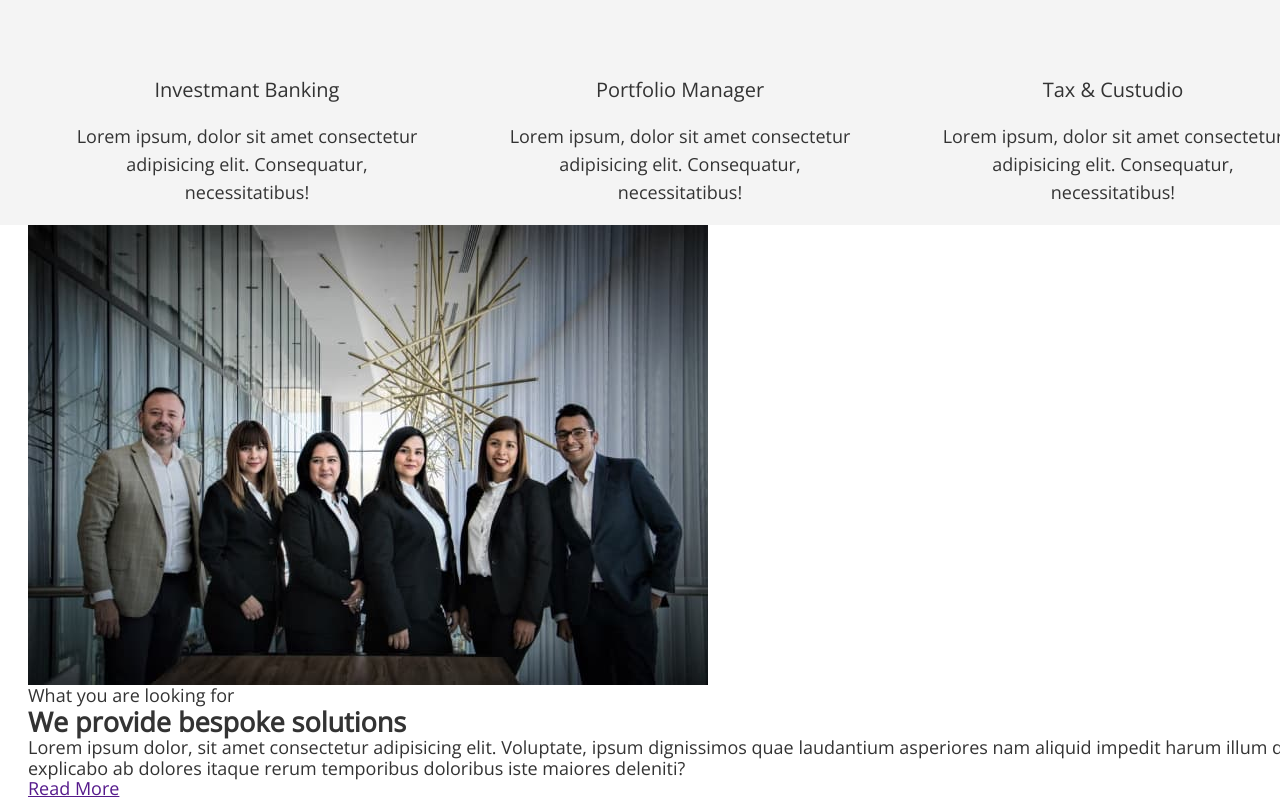
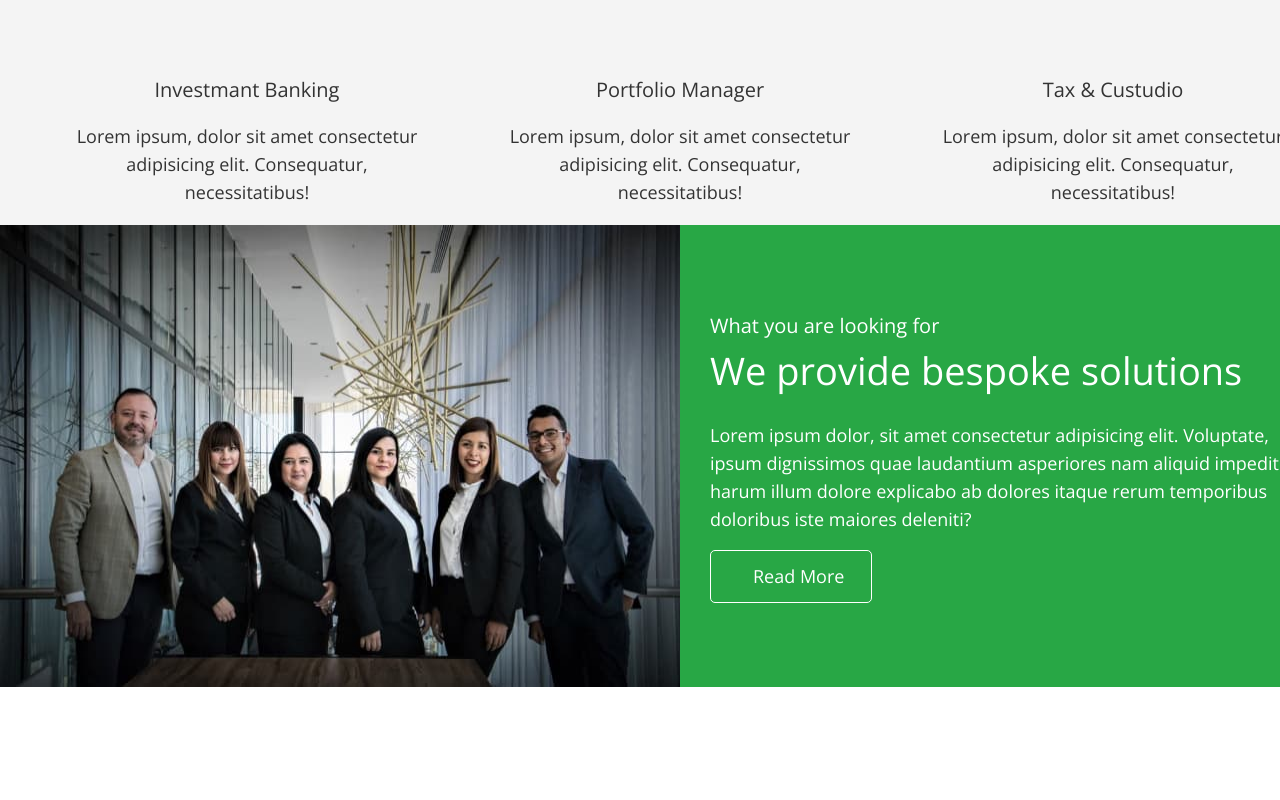
Before and after one commit to stark1269/fson-68-dmt, a plain HTML site: page index.html in a window 1280 px wide. Shown: the part 867-1667 px from the top of the page. After the commit the page ends 1554 px from the top, so only its background shows below. Drawn offline with nearby package versions, Linux system fonts and the light colour scheme.

Commit message:
add solution

```diff
--- a/css/style.css
+++ b/css/style.css
@@ -187,3 +187,47 @@ button {
   text-align: center;
   color: var(--primary-text-color);
 }
+
+/* SOLUTION */
+.solution .container {
+  padding: 0;
+  display: flex;
+}
+
+.solution-wrapper {
+  background-color: var(--accent-color);
+  padding: 84px 44px 84px 30px;
+}
+
+.solution-top-text {
+  margin-bottom: 5px;
+  font-size: 20px;
+  line-height: 1.65;
+
+  color: var(--secondary-text-color);
+}
+
+.solution-title {
+  margin-bottom: 26px;
+  font-weight: 300;
+  font-size: 38px;
+  line-height: 1.26;
+
+  color: var(--secondary-text-color);
+}
+.solution-bottom-text {
+  margin-bottom: 17px;
+  line-height: 1.56;
+
+  color: var(--secondary-text-color);
+}
+
+.solution-button {
+  display: inline-block;
+  padding: 11px 27px 12px 42px;
+  line-height: 1.56;
+  border: 1px solid var(--secondary-text-color);
+  border-radius: 5px;
+
+  color: var(--secondary-text-color);
+}
--- a/index.html
+++ b/index.html
@@ -99,6 +99,7 @@
             width="680"
             height="460"
           />
+          <div class="solution-wrapper">
             <p class="solution-top-text">What you are looking for</p>
             <h2 class="solution-title">We provide bespoke solutions</h2>
             <p class="solution-bottom-text">
@@ -106,7 +107,8 @@
               quae laudantium asperiores nam aliquid impedit harum illum dolore explicabo ab dolores
               itaque rerum temporibus doloribus iste maiores deleniti?
             </p>
-          <a class="solution-button" href="">Read More</a>
+            <a class="solution-button link" href="">Read More</a>
+          </div>
         </div>
       </section>
     </main>
```
Lines whose indentation alone changed are shown as unchanged.
